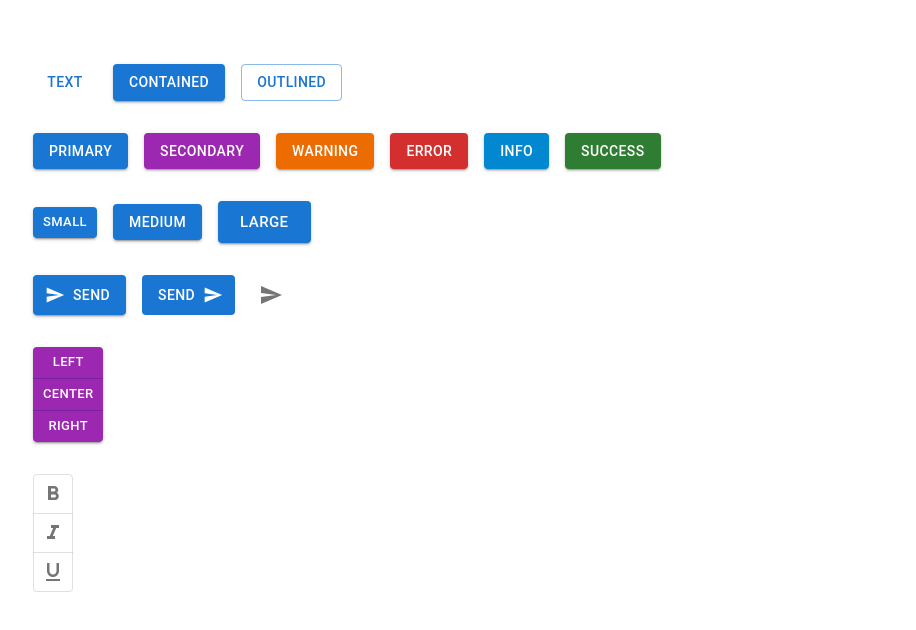
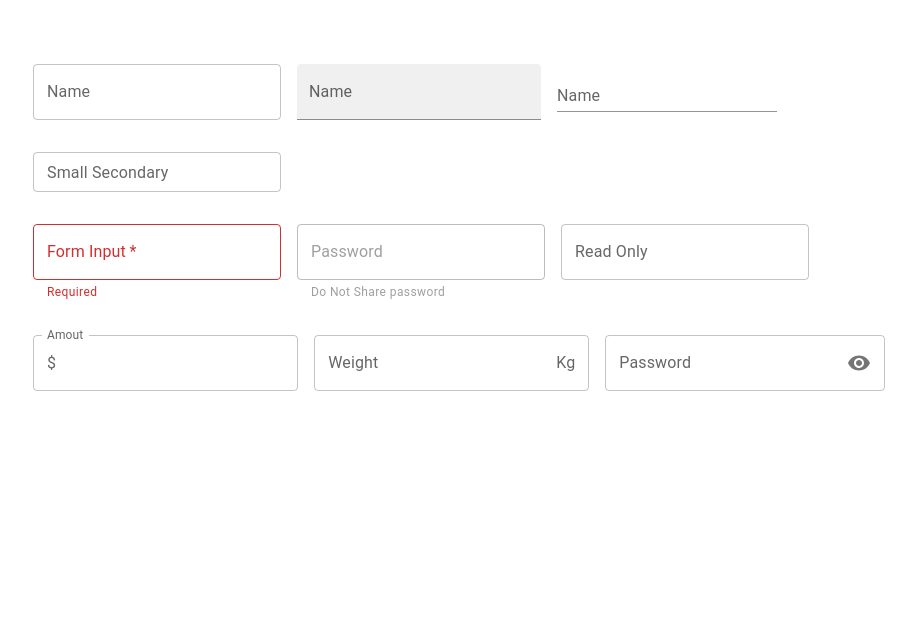
Before and after one commit to Vinay762/MaterialUi, a React (Create React App) app in the folder react-mui-demo/: page / in a window 1280 px wide. Shown: the top 630 px of the page, without its empty margins (31-947 px from the left). Built offline with nearby package versions, Linux system fonts and the light colour scheme.

Commit message:
Everything about TextField

```diff
--- a/react-mui-demo/src/App.tsx
+++ b/react-mui-demo/src/App.tsx
@@ -1,11 +1,11 @@
 import './App.css';
-import { MuiButton } from './components/MuiButton';
+import { MuiTextField } from './components/MuiTextField';
 
 
 function App() {
   return (
     <div className="App">
-      <MuiButton />
+      <MuiTextField />
     </div>
   );
 }
--- /dev/null
+++ b/react-mui-demo/src/components/MuiTextField.tsx
@@ -0,0 +1,41 @@
+import {Stack, TextField, InputAdornment} from '@mui/material'
+import VisibilityIcon from '@mui/icons-material/Visibility';
+import {useState} from 'react'
+// default outlined hota hai
+
+export const MuiTextField = () => {
+    const [value, setValue] = useState('')
+  return (
+    <Stack spacing={4}>
+        <Stack direction='row' spacing={2}>
+            <TextField label = 'Name' variant='outlined'/>
+            <TextField label = 'Name' variant='filled'/>
+            <TextField label = 'Name' variant='standard'/>
+        </Stack>
+        <Stack direction='row' spacing = {2}>
+            <TextField label = 'Small Secondary' size = 'small' color = 'secondary' />
+        </Stack>
+        <Stack direction = 'row' spacing = {2}>
+            <TextField label='Form Input' required  value={value} onChange={e => setValue(e.target.value)}
+            error = {!value}
+            helperText = {
+                !value ? 'Required' : 'Do not share your password with anyone'
+            }
+            />
+            <TextField label='Password' type='password' helperText = 'Do Not Share password' disabled/>
+            <TextField label='Read Only' InputProps={{readOnly : true}}/>
+        </Stack>
+        <Stack direction = 'row' spacing = {2}>
+            <TextField label = 'Amout' InputProps={{
+                startAdornment : <InputAdornment position = 'start'>$</InputAdornment>
+            }}/>
+            <TextField label = 'Weight'  InputProps={{
+                endAdornment : <InputAdornment position = 'end'>Kg</InputAdornment>
+            }}/>
+            <TextField label = 'Password' InputProps={{
+                endAdornment : <InputAdornment position = 'end'><VisibilityIcon/></InputAdornment>
+            }}/>
+        </Stack>
+    </Stack>
+  )
+}
```
